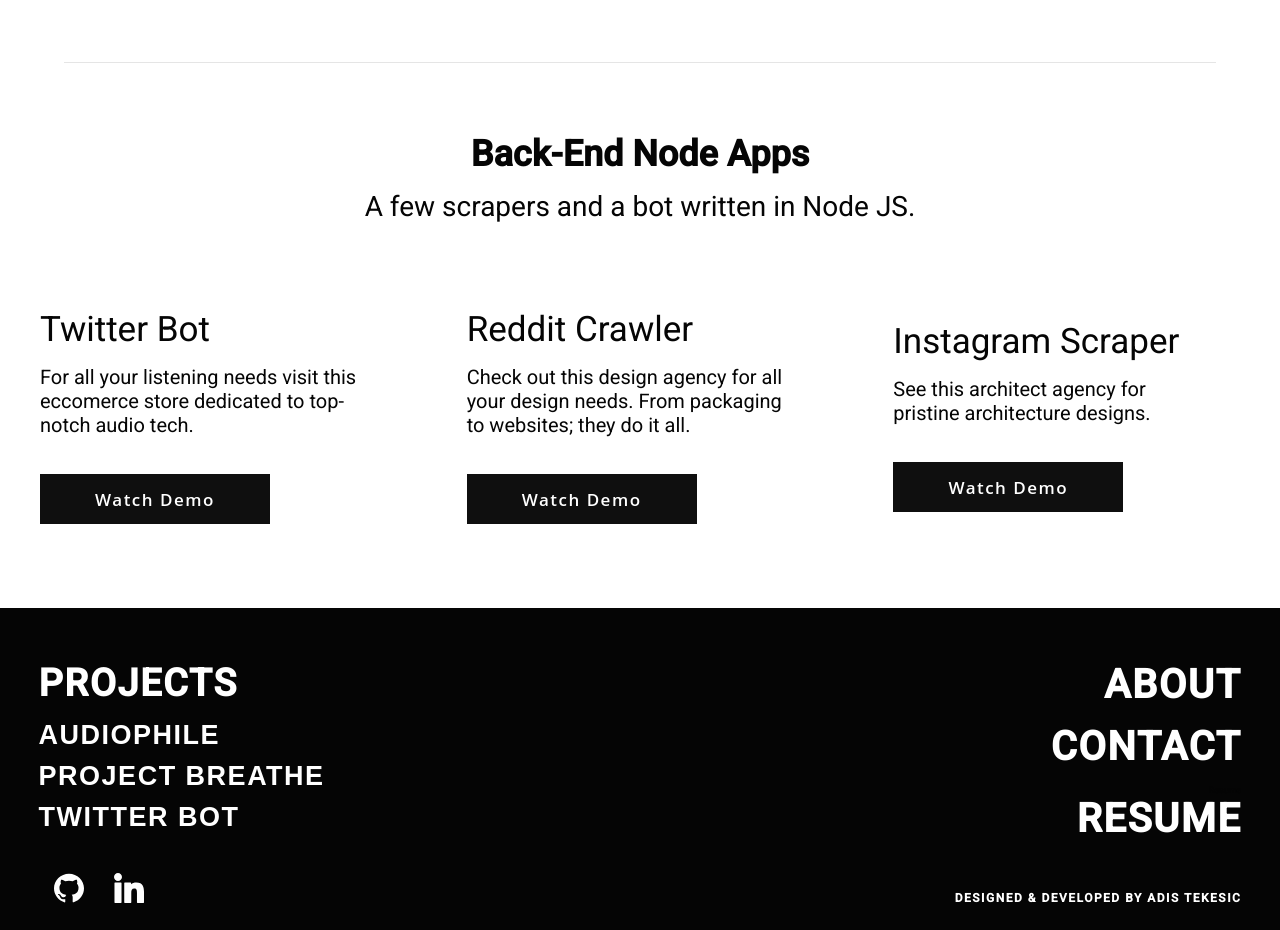
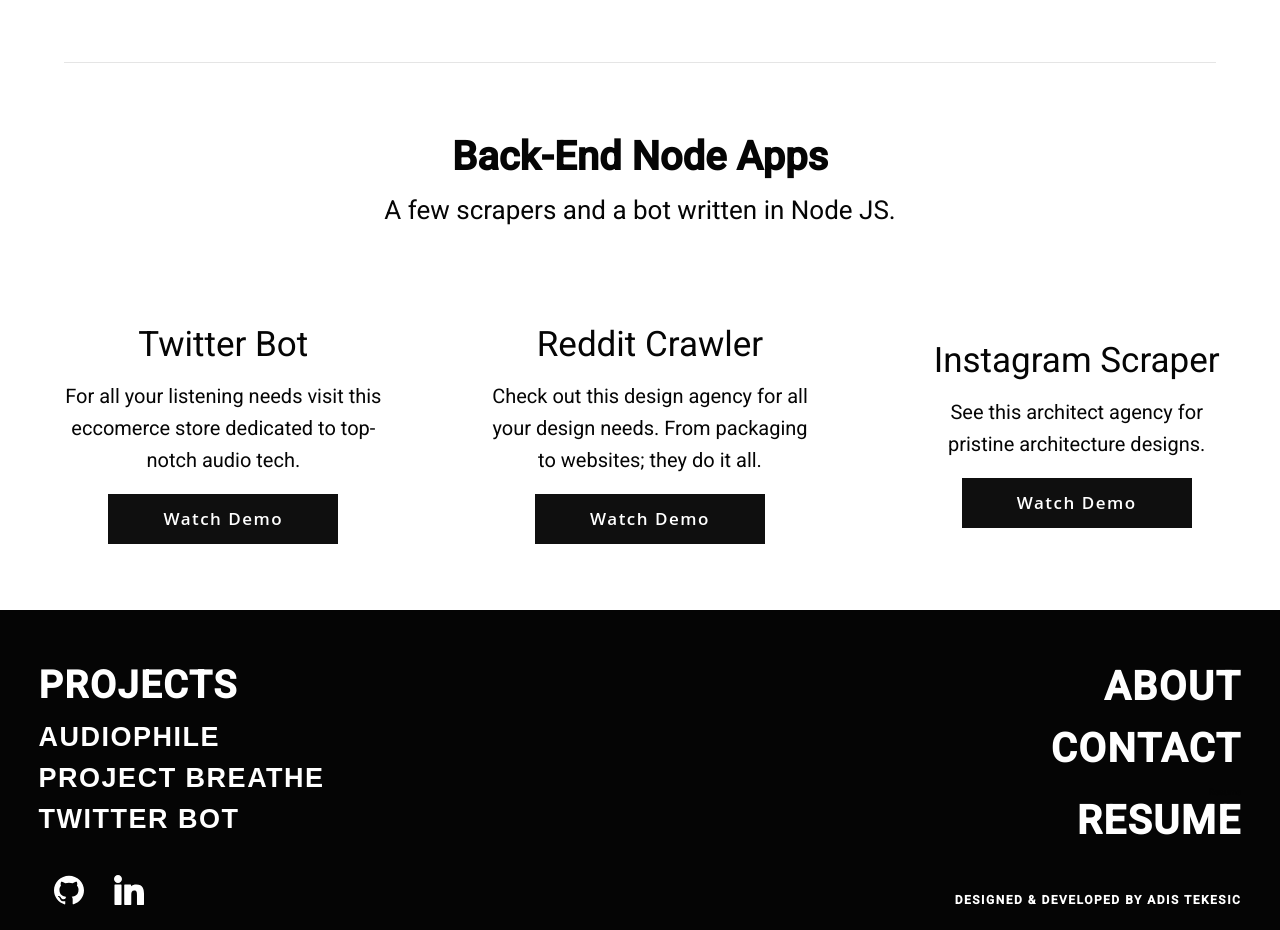
Before and after one commit to adis-tek/adis-tekesic-portfolio-site, a React (Create React App) app: page / in a window 1280 px wide. Shown: the part 5420-6350 px from the top of the page. Built offline with nearby package versions, Linux system fonts and the light colour scheme.

Commit message:
aligned scraper section elements

```diff
--- a/src/components/WebScrapers.js
+++ b/src/components/WebScrapers.js
@@ -5,7 +5,7 @@
 function WebScrapers() {
     return (
         <>
-                <Line />
+            <Line />
             <WebScraperHeader>
             <ScraperHeader>Back-End Node Apps</ScraperHeader>
             <ScraperBody>A few scrapers and a bot written in Node JS.</ScraperBody>
@@ -124,7 +124,7 @@
     position: relative;
     display: block;
     text-align: center;
-    font-size: 36px;
+    font-size: 40px;
     width: 100%;
     height: auto;
     margin: 0px 0px;
@@ -139,7 +139,7 @@
     flex-direction: column;
     align-items: center;
     justify-content: center;
-    font-size: 28px;
+    font-size: 26px;
     width: 100%;
     height: auto;
     margin: 15px 0px 30px 0px;
@@ -168,7 +168,8 @@
     display: flex;
     flex-direction: row;
     align-items: center;
-    justify-content: space-around;
+    justify-content: center;
+    justify-content: space-between;
     width: 100%;
     max-width: 1350px;
     height: auto;
@@ -241,6 +242,7 @@
     font-family: 'Roboto', sans-serif;
     font-size: 35px;
     width: 100%;
+    text-align: center;
     font-weight: 400;
     margin-bottom: 15px;
     @media (max-width: 1025px) {
@@ -265,6 +267,8 @@
     font-family: 'Roboto', sans-serif;
     font-size: 20px;
     width: 100%;
+    text-align: center;
+    line-height: 32px;
     font-weight: 400;
     @media (max-width: 1025px) {
         line-height: 38px;
@@ -286,6 +290,8 @@
 const VerticalRow = styled.div`
     display: flex;
     flex-direction: column;
+    justify-content: center;
+    align-items: center;
     max-width: 400px;
     width: 100%;
     margin: 0px 20px;
@@ -293,13 +299,15 @@
 
 const RowButtons = styled.div`
     display: flex;
-    align-items: flex-start;
-    justify-content: flex-start;
+    align-items: center;
+    justify-content: center;
     height: 11px;
-    margin: 30px 20px 20px 10px;
+    margin: 0px 0px 0px 0px;
 `;
 
 const RowButton = styled.button`
+    position: relative;
+    display: flex;
     width: 230px;
     height: 50px;
     background-color: rgb(15, 15, 15);
@@ -309,6 +317,7 @@
     font-size: 17px;
     border-radius: 0px;
     text-align: center;
+    align-items: center;
     justify-content: center;
     outline: none;
     border: none;
@@ -316,7 +325,7 @@
     letter-spacing: 1.5px;
     padding: 1.2rem 3.6rem;
     transition: all 0.5s ease;
-    margin: 7.5px 10px;
+    margin: 75px 0px 0px 20px;
     cursor: pointer;
     &:hover{
         transform: translate(0px, -7.5px);
@@ -333,8 +342,15 @@
 
 const RowLink = styled(Link) `
     @media (min-width: 1026px) {
+        position: relative;
+        display: flex;
+        flex-direction: row;
+        width: 100%;
         max-width: 500px;
         max-height: 11px;
+        align-items: center;
+        justify-content: center;
+        align-self: center;
     }
     @media (max-width: 1025px) {
         position: relative;
```
